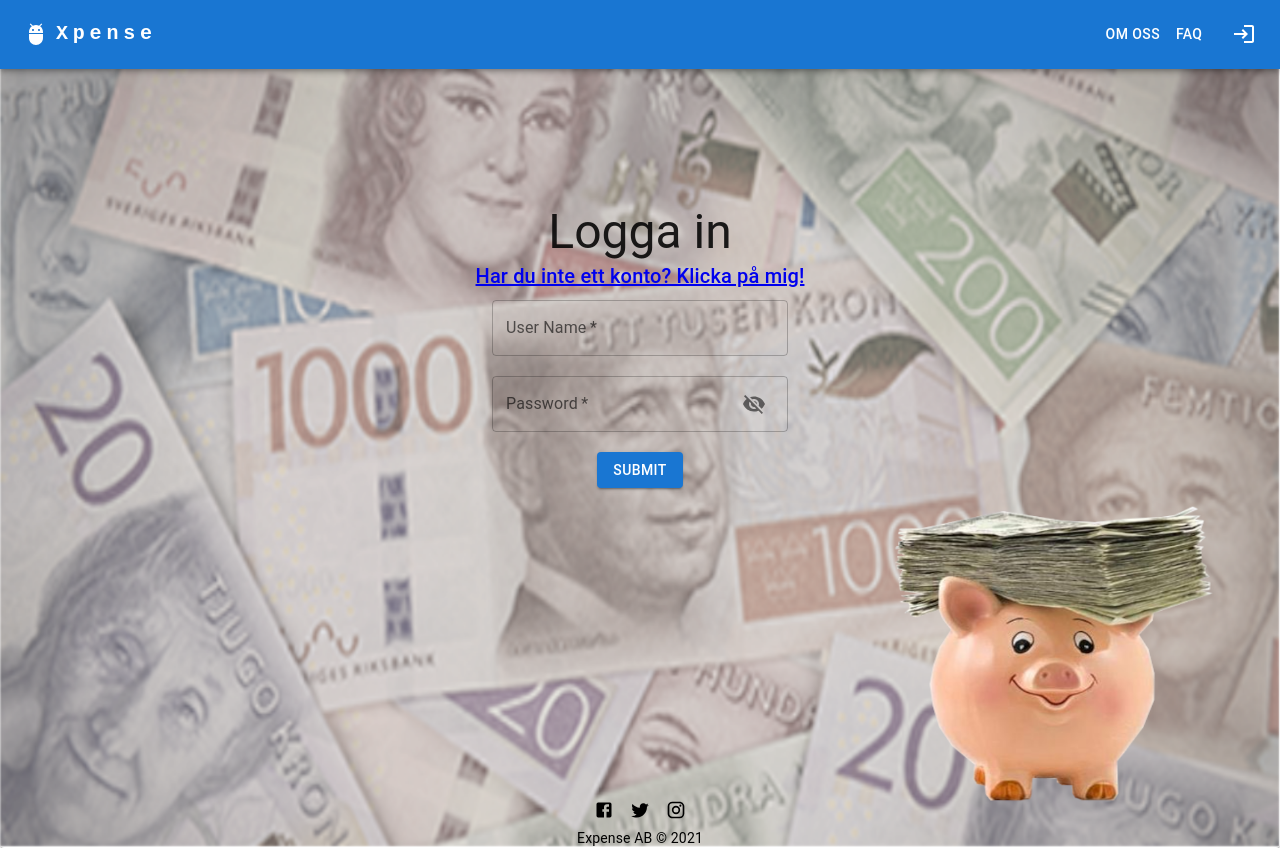
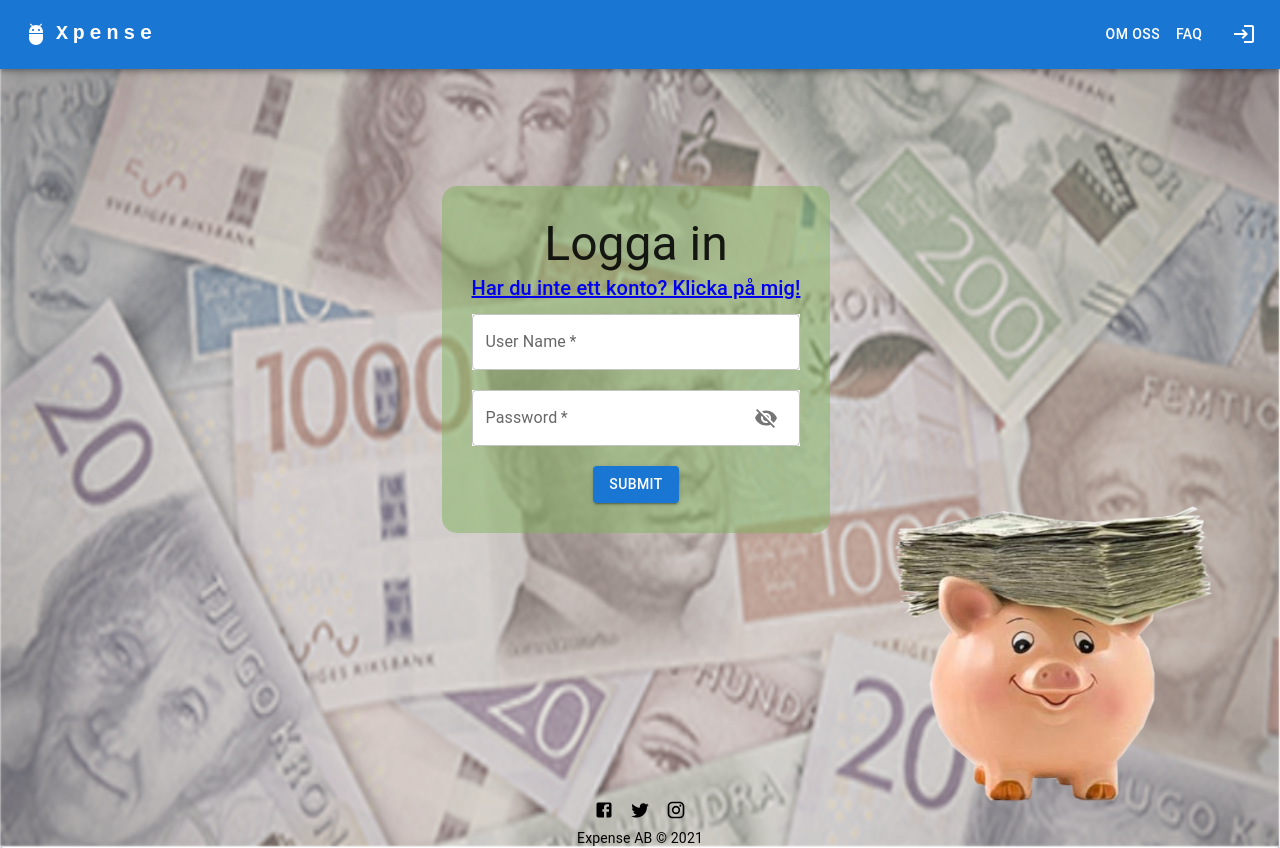
Before and after one commit to Fullstack-Roligheter/Frontend-ReactTS, a React (Create React App) app: page /login in a window 1280 px wide. Built offline with nearby package versions, Linux system fonts and the light colour scheme.

Commit message:
ColorScheme implemented on logIn

```diff
--- a/src/features/login/login.tsx
+++ b/src/features/login/login.tsx
@@ -9,6 +9,20 @@ import { UserLogin } from '../../shared/fetch/user'
 import { useEffect, useState } from 'react'
 import { Typography } from '@mui/material'
 import { NavLink } from 'react-router-dom';
+
+const styles = {
+  color: {
+    background: 'rgba(130, 180, 95, 0.5)',
+    width: 'fit-content',
+    padding: '30px',
+    borderRadius: '15px',
+    marginTop: '35px',
+  },
+  textfield: {
+    backgroundColor: 'white',
+    width: '100%',
+  },
+};
 
 const LogIn = () => {
   const [showPassword, setShowPassword] = useState(false)
@@ -71,10 +85,11 @@ const LogIn = () => {
       justifyContent='center'
       style={{ minHeight: '70vh' }}
     >
-      <Grid item xs={3} alignItems='center'>
+      <Grid style={styles.color} item xs={3} alignItems='center'>
+        <Grid >
           <Typography variant="h3" align="center">Logga in</Typography>
           <NavLink to="/register">
-          <Typography variant="h6" align="center">Har du inte ett konto? Klicka på mig!</Typography>
+            <Typography variant="h6" align="center" marginBottom='10px'>Har du inte ett konto? Klicka på mig!</Typography>
           </NavLink>
         </Grid>
         <Grid item>
@@ -87,7 +102,7 @@ const LogIn = () => {
               required={true}
               value={formData.userName}
               onChange={handleChange}
-            style={{ width: '100%' }}
+              style={styles.textfield}
             />
             <br />
             <br />
@@ -98,6 +113,7 @@ const LogIn = () => {
               onChange={handleChange}
               value={formData.password}
               required={true}
+              style={styles.textfield}
               type={showPassword ? 'text' : 'password'}
               InputProps={{
                 endAdornment: (
@@ -121,6 +137,7 @@ const LogIn = () => {
           </form>
         </Grid>
       </Grid>
+    </Grid>
   )
 }
 
--- a/src/features/register/register.tsx
+++ b/src/features/register/register.tsx
@@ -5,8 +5,6 @@ import { SubmitButton, DisabledSubmitButton } from "../../shared/buttons/button-
 import { UserRegister } from '../../shared/fetch/user'
 import { NavLink } from 'react-router-dom';
 import { useNavigate } from 'react-router'
-
-
 
 const styles = {
   color: {
@@ -55,8 +53,6 @@ const RegisterUser = () => {
     e.preventDefault()
     UserRegister(formData)
       .then((response) => {
-        debugger
-        console.log(response)
         alert("Du är nu registrerad")
         setTimeout(() => {
           navigate(`/login`)
@@ -72,7 +68,7 @@ const RegisterUser = () => {
       direction='column'
       alignItems='center'
       justifyContent='center'
-      style={{ minHeight: '70vh', }}
+      style={{ minHeight: '70vh' }}
     >
       <Grid style={styles.color} alignItems='center' item xs={3} >
         <Grid >
```
Lines whose indentation alone changed are shown as unchanged.
